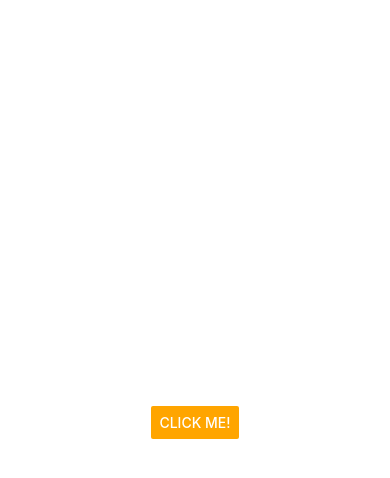
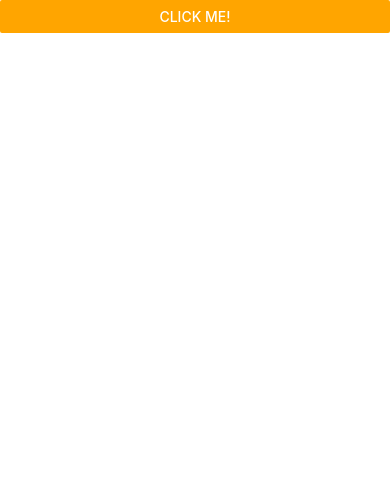
Before and after one commit to izzatismail/react-native-app, a React Native app: screen / in a window 390 px wide. Shown: the top 478 px of the page. Built offline with nearby package versions, Linux system fonts and the light colour scheme.

Commit message:
learnt about platfom-specific code

```diff
--- a/App.tsx
+++ b/App.tsx
@@ -1,4 +1,3 @@
-import { StatusBar } from "expo-status-bar";
 import {
   StyleSheet,
   Text,
@@ -11,6 +10,8 @@
   TouchableNativeFeedback,
   Alert,
   Button,
+  Platform, // This is used to determine what platfrom it is (either iOS or Android)
+  StatusBar,
 } from "react-native";
 
 console.log("Hello World!");
@@ -23,6 +24,7 @@
 
   return (
     // There can be multiple style, defined in array -> style={[styles.container], [styles.container]}
+    // Also, SafeAreaView is only for iOS
     <SafeAreaView style={styles.container}>
       <Button
         color="orange"
@@ -78,7 +80,6 @@
   container: {
     flex: 1, // Boolean, shows whether the view is flexible or not
     backgroundColor: "#fff", // Can be hex, or value
-    justifyContent: "center",
-    alignItems: "center",
+    paddingTop: Platform.OS === "android" ? StatusBar.currentHeight : 0,
   },
 });
```
